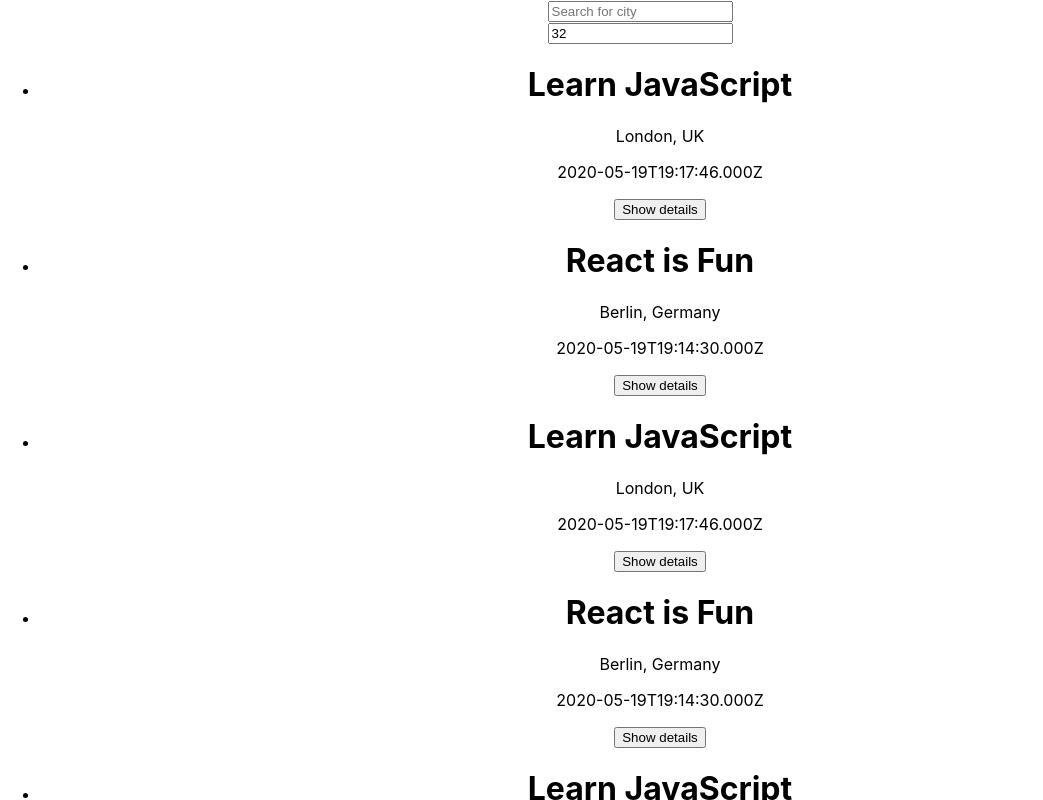
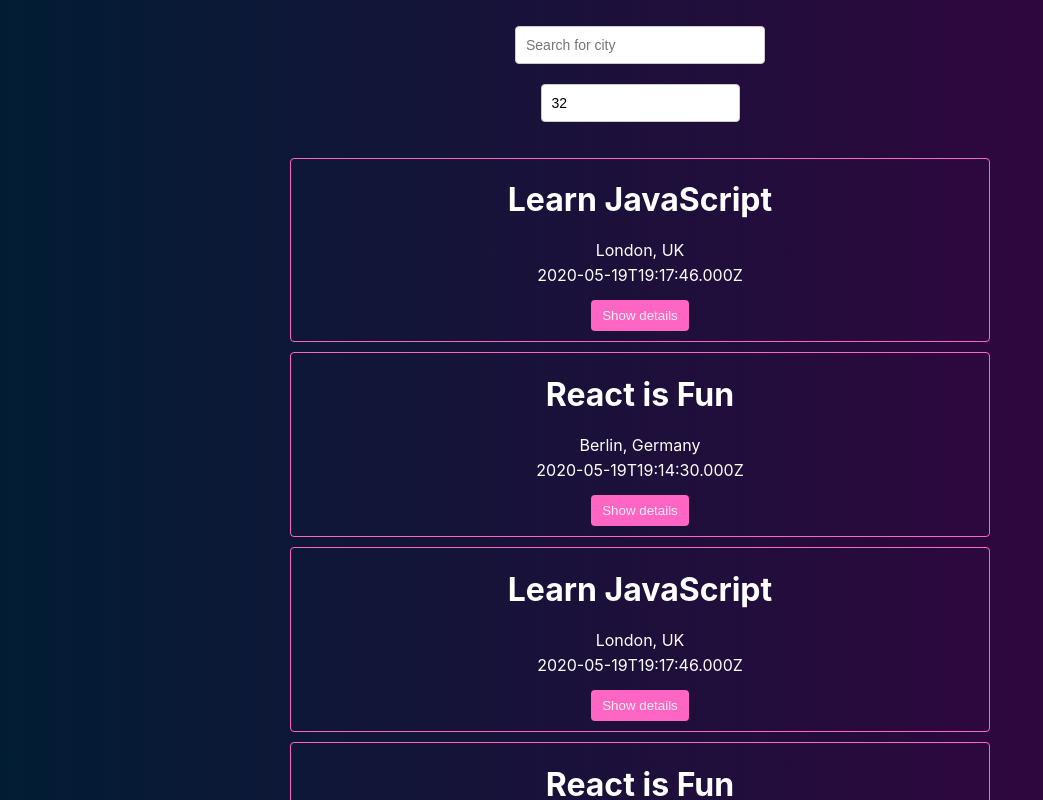
Before and after one commit to 25141425/meet, a React (Create React App) app: page / in a window 1280 px wide. Shown: the top 800 px of the page, without its empty margins (0-1043 px from the left). Built offline with nearby package versions, Linux system fonts and the light colour scheme.

Commit message:
Added NumerOfEvents and styling

```diff
--- a/src/App.css
+++ b/src/App.css
@@ -1,38 +1,113 @@
+@import url(https://fonts.googleapis.com/css?family=Roboto:500);
+
+.body {
+  background: linear-gradient(to right, #011d34,#390241);
+  min-height: 100vh;
+}
+
 .App {
   text-align: center;
+  padding: 2% 5%;
+  background: linear-gradient(to right, #011d34,#390241);
+  min-height: 100vh;
 }
 
-.App-logo {
-  height: 40vmin;
-  pointer-events: none;
+.App * {
+  box-sizing: border-box;
 }
 
-@media (prefers-reduced-motion: no-preference) {
-  .App-logo {
-    animation: App-logo-spin infinite 20s linear;
-  }
+ul {
+  padding: 0;
+  list-style: none;
 }
 
-.App-header {
-  background-color: #282c34;
-  min-height: 100vh;
+p {
+  margin: 5px 0;
+}
+
+input[type="text"],
+input[type="number"] {
+  padding: 8px 6px 8px 10px;
+  border-radius: 4px;
+  outline: none;
+  border: 1px solid #ccc;
+  font-size: 14px;
+  line-height: 20px;
+  align-self: center;
+  height: 38px;
+  margin-bottom: 20px;
+}
+
+.city {
+  width: 250px;
+}
+
+#city-search {
   display: flex;
   flex-direction: column;
-  align-items: center;
-  justify-content: center;
-  font-size: calc(10px + 2vmin);
-  color: white;
+  margin: auto;
+  position: relative;
 }
 
-.App-link {
-  color: #61dafb;
+.suggestions {
+  width: 250px;
+  position: absolute;
+  top: 45px;
+  z-index: 2;
+  align-self: center;
+  margin: 0;
+  font-size: 14px;
+  box-shadow: 10px 10px 16px -12px rgba(0, 0, 0, 0.75);
 }
 
-@keyframes App-logo-spin {
-  from {
-    transform: rotate(0deg);
-  }
-  to {
-    transform: rotate(360deg);
-  }
+.suggestions > li {
+  text-align: left;
+  padding: 8px 6px 8px 10px;
+  background-color: #eee;
+  cursor: default;
 }
+
+.suggestions > li:last-child {
+  border-bottom-left-radius: 4px;
+  border-bottom-right-radius: 4px;
+}
+
+.suggestions > li:hover {
+  background-color: #FF66C4;
+}
+
+.details-btn {
+  padding: 8px 11px;
+  border-radius: 4px;
+  border-style: none;
+  margin-bottom: 10px;
+  margin-top: 10px;
+  cursor: pointer;
+  background-color: #FF66C4;
+  color: #eee;
+
+}
+
+.details-btn:hover {
+  background-color: #bf4e93;
+  transition: 0.3s;
+}
+
+.details-btn:active {
+  background-color: #FF66C4;
+}
+
+.event-item {
+  max-width: 700px;
+  margin: 0 auto;
+  margin-bottom: 10px;
+  border-radius: 4px;
+  border: 1px solid #FF66C4;
+  color: white;
+
+}
+
+.details {
+  margin: 20px;
+  line-height: 1.5rem;
+}
--- a/src/App.js
+++ b/src/App.js
@@ -15,7 +15,7 @@ const App = () => {
 
   useEffect(() => {
     fetchData();
-  }, [currentCity]);
+  }, [currentCity, currentNOE]);
 
   const fetchData = async () => {
     const allEvents = await getEvents();
@@ -29,7 +29,7 @@ const App = () => {
   return (
     <div className="App">
       <CitySearch allLocations={allLocations} setCurrentCity={setCurrentCity} />
-      <NumberOfEvents />
+      <NumberOfEvents currentNOE={currentNOE} setCurrentNOE={setCurrentNOE} />
       <EventList events={events} />
     </div>
   );
--- a/src/components/Event.js
+++ b/src/components/Event.js
@@ -4,7 +4,7 @@ const Event = ({event}) => {
   const [showDetails, SetShowDetails] = useState(false);
 
   return (
-    <li>
+    <li className="event-item">
       <h1 className="summary">{event.summary}</h1>
       <p className="location">{event.location}</p>
       <p className="start-time">{event.created}</p>
@@ -12,7 +12,7 @@ const Event = ({event}) => {
         <p className="details">{event.description}</p>
       ) : null}
 
-      <button  onClick={() => SetShowDetails(!showDetails)}>{showDetails ? "Hide details" : "Show details"}</button>
+      <button className="details-btn"  onClick={() => SetShowDetails(!showDetails)}>{showDetails ? "Hide details" : "Show details"}</button>
     </li>
 
 
--- a/src/components/NumberOfEvents.js
+++ b/src/components/NumberOfEvents.js
@@ -1,13 +1,13 @@
 import { useState } from "react";
 
-const NumberOfEvents = () => {
+const NumberOfEvents = ({currentNOE, setCurrentNOE }) => {
+  const [number, setNumber] = useState(currentNOE);
 
-  const input = (event) => {
-    let value = event.target.value
+  const handleInputChanged = (event) => {
+    const value = event.target.value;
     setNumber(value);
-  }
-
-  const [number, setNumber] = useState("32");
+    setCurrentNOE(value);
+  };
 
   return (
     <div id="event-numbers">
@@ -16,10 +16,9 @@ const NumberOfEvents = () => {
         className="number-input"
         placeholder="Number of Events"
         value={number}
-        onChange={input}
+        onChange={handleInputChanged}
       />
     </div>
-
   );
 }
 
```
Also changed, not shown: 2 other files (tests, documents, lock files or other folders).
